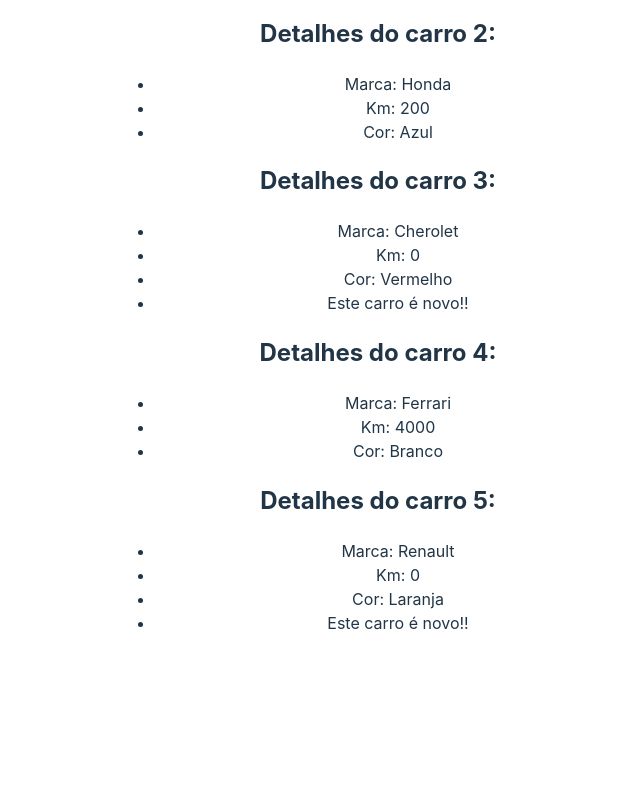
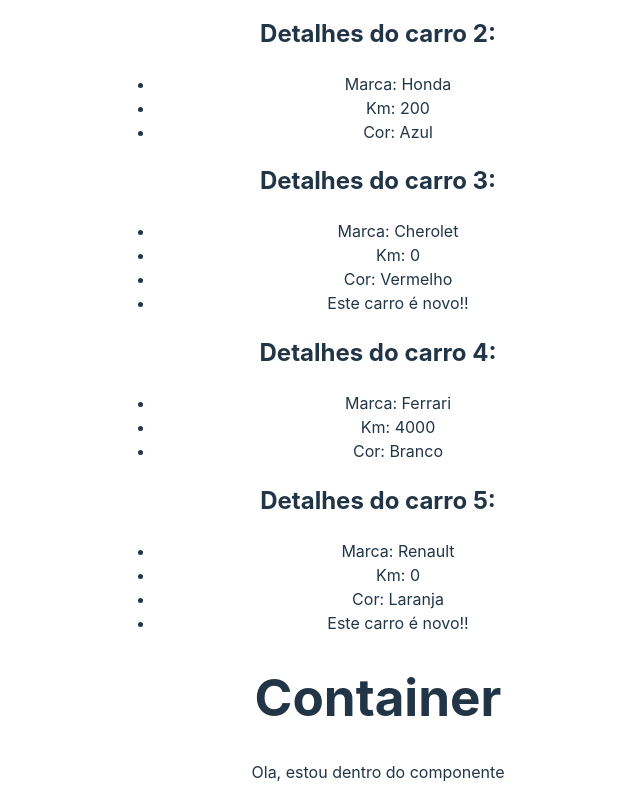
Before and after one commit to VictorLapaDev/React-Course-Matheus-Battiti, a React (Vite) app in the folder 3-Avancado-Em-React/ImageProject/: page / in a window 1280 px wide. Shown: the part 1901-2701 px from the top of the page, without its empty margins (262-902 px from the left). Before the commit the page ends 2552 px from the top, so only its background shows below. Built offline with nearby package versions, Linux system fonts and the light colour scheme.

Commit message:
feat: utilizando html dentro de um componente

```diff
--- a/3-Avancado-Em-React/ImageProject/src/App.tsx
+++ b/3-Avancado-Em-React/ImageProject/src/App.tsx
@@ -2,6 +2,7 @@ import './App.css'
 import vovo from "./assets/vovoMax.jfif"
 import CarDetails from './components/CarDetails'
 import ConditionalRender from './components/ConditionalRender'
+import Container from './components/Container'
 import ListRender from './components/ListRender'
 import ManageData from './components/ManageData'
 import ShowUserName from './components/ShowUserName'
@@ -58,6 +59,11 @@ function App() {
       )
     })}
 
+
+    {/* utilizando html dentro do componente utilizando o children */}
+    <Container>
+        <p>Ola, estou dentro do componente</p>
+    </Container>
     </>
   )
 }
--- /dev/null
+++ b/3-Avancado-Em-React/ImageProject/src/components/Container.tsx
@@ -0,0 +1,15 @@
+
+interface prop{
+    children: React.ReactNode
+}
+
+const Container = ({children}: prop) => {
+  return (
+    <div>
+            <h1>Container</h1>
+            {children}
+    </div>
+  )
+}
+
+export default Container
```
